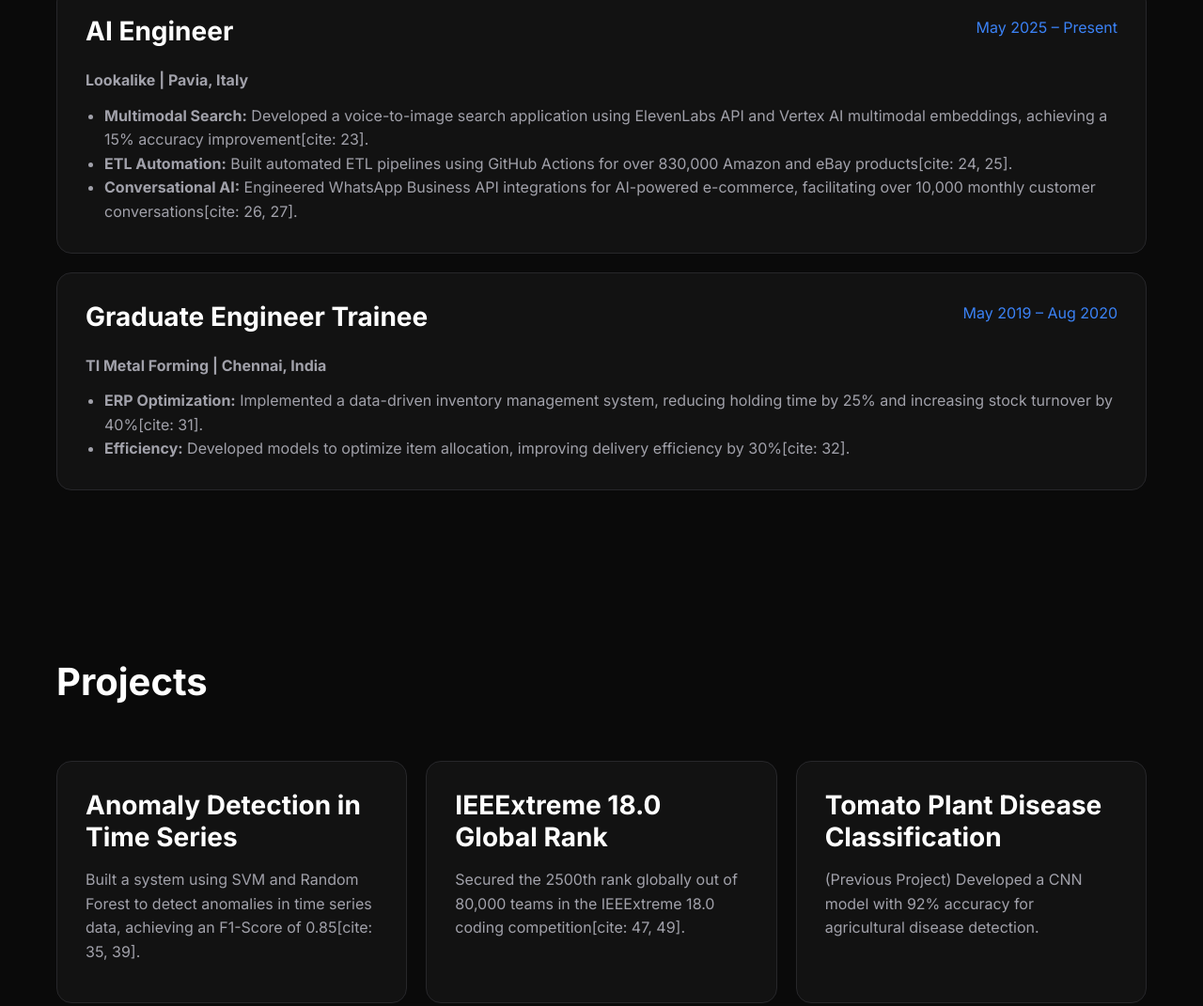
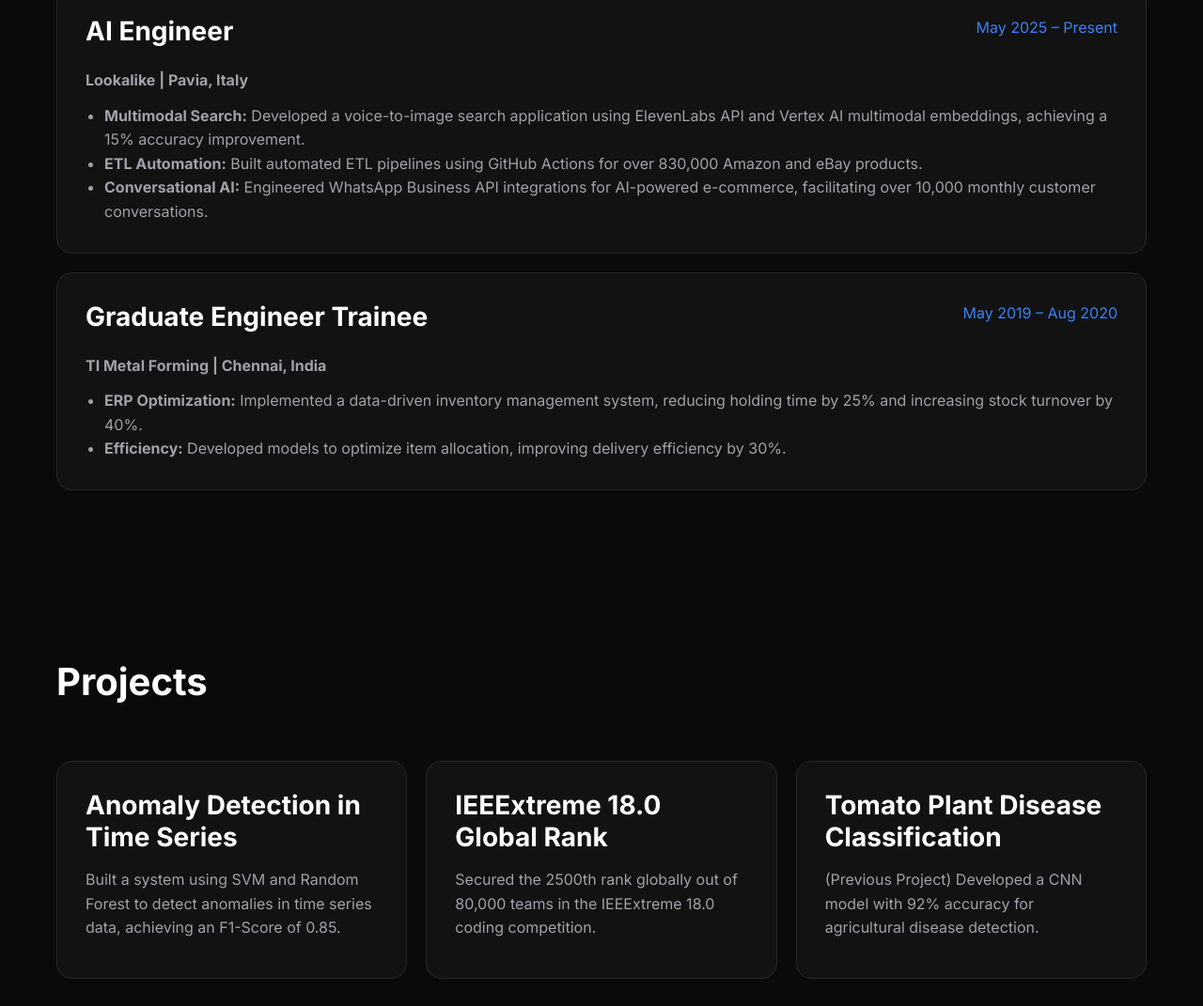
Before and after one commit to Magesh-Sundaravel/Magesh-Sundaravel.github.io, a plain HTML site: page index.html in a window 1280 px wide. Shown: the part 1545-2616 px from the top of the page at 94% size. Drawn offline with Linux system fonts and the light colour scheme.

Commit message:
Update index.html

```diff
--- a/index.html
+++ b/index.html
@@ -92,9 +92,9 @@
                     </div>
                     <h4 style="color: var(--text-secondary); margin-bottom: 15px;">Lookalike | Pavia, Italy</h4>
                     <ul style="list-style-type: disc; padding-left: 20px; color: var(--text-secondary);">
-                        <li><strong>Multimodal Search:</strong> Developed a voice-to-image search application using ElevenLabs API and Vertex AI multimodal embeddings, achieving a 15% accuracy improvement[cite: 23].</li>
-                        <li><strong>ETL Automation:</strong> Built automated ETL pipelines using GitHub Actions for over 830,000 Amazon and eBay products[cite: 24, 25].</li>
-                        <li><strong>Conversational AI:</strong> Engineered WhatsApp Business API integrations for AI-powered e-commerce, facilitating over 10,000 monthly customer conversations[cite: 26, 27].</li>
+                        <li><strong>Multimodal Search:</strong> Developed a voice-to-image search application using ElevenLabs API and Vertex AI multimodal embeddings, achieving a 15% accuracy improvement.</li>
+                        <li><strong>ETL Automation:</strong> Built automated ETL pipelines using GitHub Actions for over 830,000 Amazon and eBay products.</li>
+                        <li><strong>Conversational AI:</strong> Engineered WhatsApp Business API integrations for AI-powered e-commerce, facilitating over 10,000 monthly customer conversations.</li>
                     </ul>
                 </div>
 
@@ -105,8 +105,8 @@
                     </div>
                     <h4 style="color: var(--text-secondary); margin-bottom: 15px;">TI Metal Forming | Chennai, India</h4>
                     <ul style="list-style-type: disc; padding-left: 20px; color: var(--text-secondary);">
-                        <li><strong>ERP Optimization:</strong> Implemented a data-driven inventory management system, reducing holding time by 25% and increasing stock turnover by 40%[cite: 31].</li>
-                        <li><strong>Efficiency:</strong> Developed models to optimize item allocation, improving delivery efficiency by 30%[cite: 32].</li>
+                        <li><strong>ERP Optimization:</strong> Implemented a data-driven inventory management system, reducing holding time by 25% and increasing stock turnover by 40%.</li>
+                        <li><strong>Efficiency:</strong> Developed models to optimize item allocation, improving delivery efficiency by 30%.</li>
                     </ul>
                 </div>
             </div>
@@ -123,12 +123,12 @@
 
                 <div class="card">
                     <h3>Anomaly Detection in Time Series</h3>
-                    <p style="color: var(--text-secondary); margin: 10px 0;">Built a system using SVM and Random Forest to detect anomalies in time series data, achieving an F1-Score of 0.85[cite: 35, 39].</p>
+                    <p style="color: var(--text-secondary); margin: 10px 0;">Built a system using SVM and Random Forest to detect anomalies in time series data, achieving an F1-Score of 0.85.</p>
                 </div>
 
                 <div class="card">
                     <h3>IEEExtreme 18.0 Global Rank</h3>
-                    <p style="color: var(--text-secondary); margin: 10px 0;">Secured the 2500th rank globally out of 80,000 teams in the IEEExtreme 18.0 coding competition[cite: 47, 49].</p>
+                    <p style="color: var(--text-secondary); margin: 10px 0;">Secured the 2500th rank globally out of 80,000 teams in the IEEExtreme 18.0 coding competition.</p>
                 </div>
 
                 <div class="card">
```
